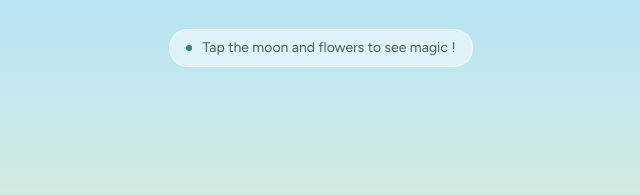
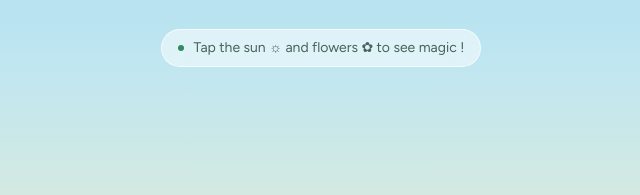
Before and after one commit to suprio-dev/Lunaria-, a plain HTML site: page index.html in a window 1280 px wide. Both pictures are taken after a click on the button 1204 px from the left and 52 px from the top of the page. Shown: the part 463-658 px from the top of the page, 319-959 px from the left. Drawn offline with nearby package versions, Linux system fonts and the light colour scheme.

Commit message:
optimized UI text

```diff
--- a/index.html
+++ b/index.html
@@ -960,7 +960,7 @@
       <div class="hint glass mt-8 inline-flex items-center justify-center gap-2.5 text-sm">
         <span class="hint-dot w-1.5 h-1.5 rounded-full animate-pulse"></span>
 
-        <span>Tap the moon and flowers to see magic !</span>
+        <span id="user-guide">Tap the crescent moon ☾ and flowers ✿ to see magic !</span>
       </div>
     </section>
 
--- a/index.js
+++ b/index.js
@@ -5,6 +5,7 @@ const aboutOverlay = document.querySelector("#about-overlay");
 const closeAbout = document.querySelector("#close-about");
 const aboutBtn = document.querySelector("#about-btn");
 const exploreBtn = document.querySelector("#explore-btn");
+const userGuide = document.querySelector("#user-guide");
 
 const flowers = document.querySelectorAll(".flower");
 
@@ -13,10 +14,16 @@ let isThemeToggleClick = false;
 themeToggle.addEventListener('click', (e) => {
   isThemeToggleClick = !isThemeToggleClick;
   body.classList.toggle("day-mode");
-  if (!isThemeToggleClick)
+  if (!isThemeToggleClick) {
     modeLabel.textContent = "Midnight Garden";
-  else
+    userGuide.textContent = "Tap the crescent moon ☾ and flowers ✿ to see magic !";
+  }
+
+  else {
     modeLabel.textContent = "Sunlit Garden";
+    userGuide.textContent = "Tap the sun ☼ and flowers ✿ to see magic !";
+  }
+
 
 })
 
```
